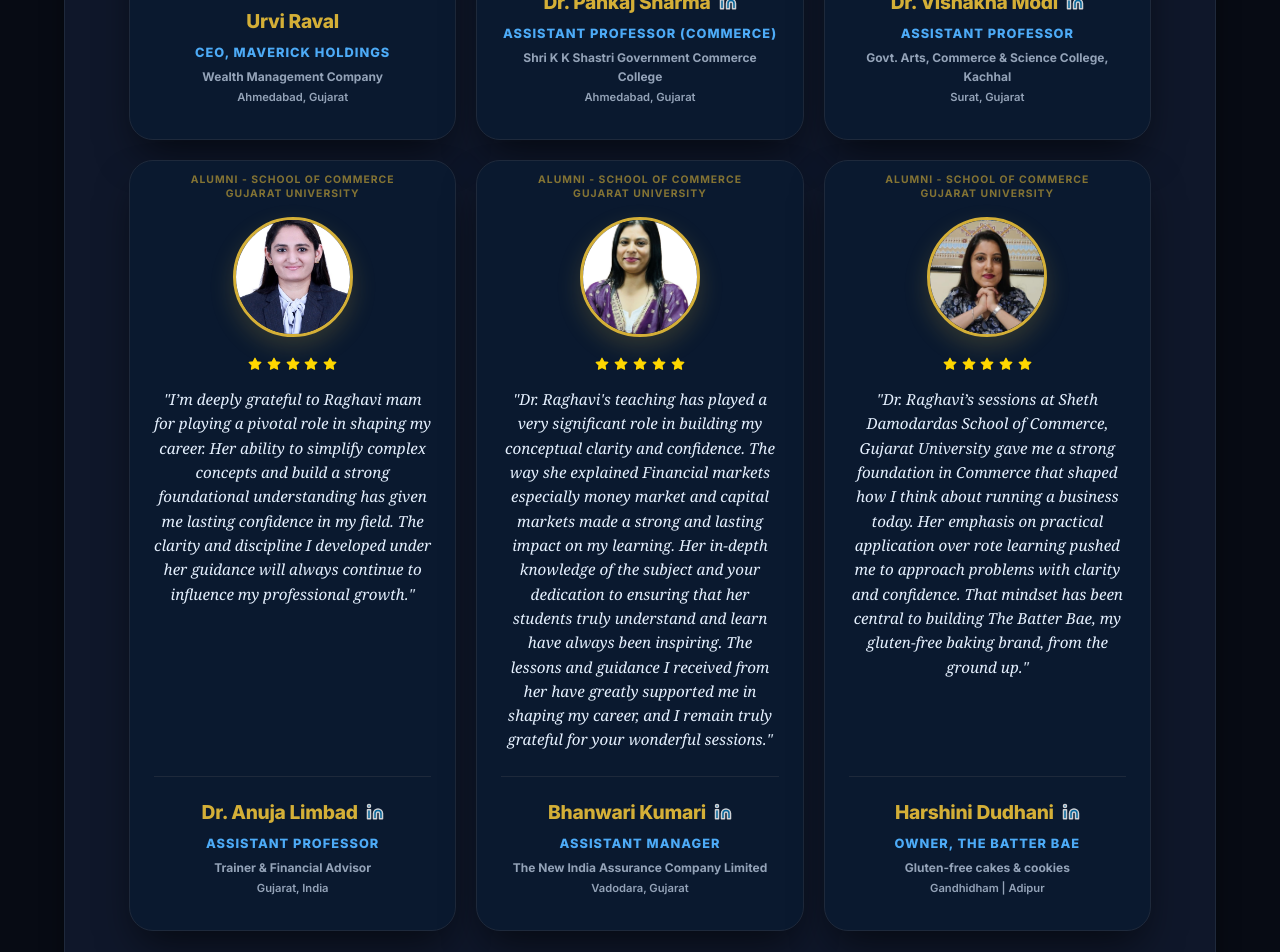
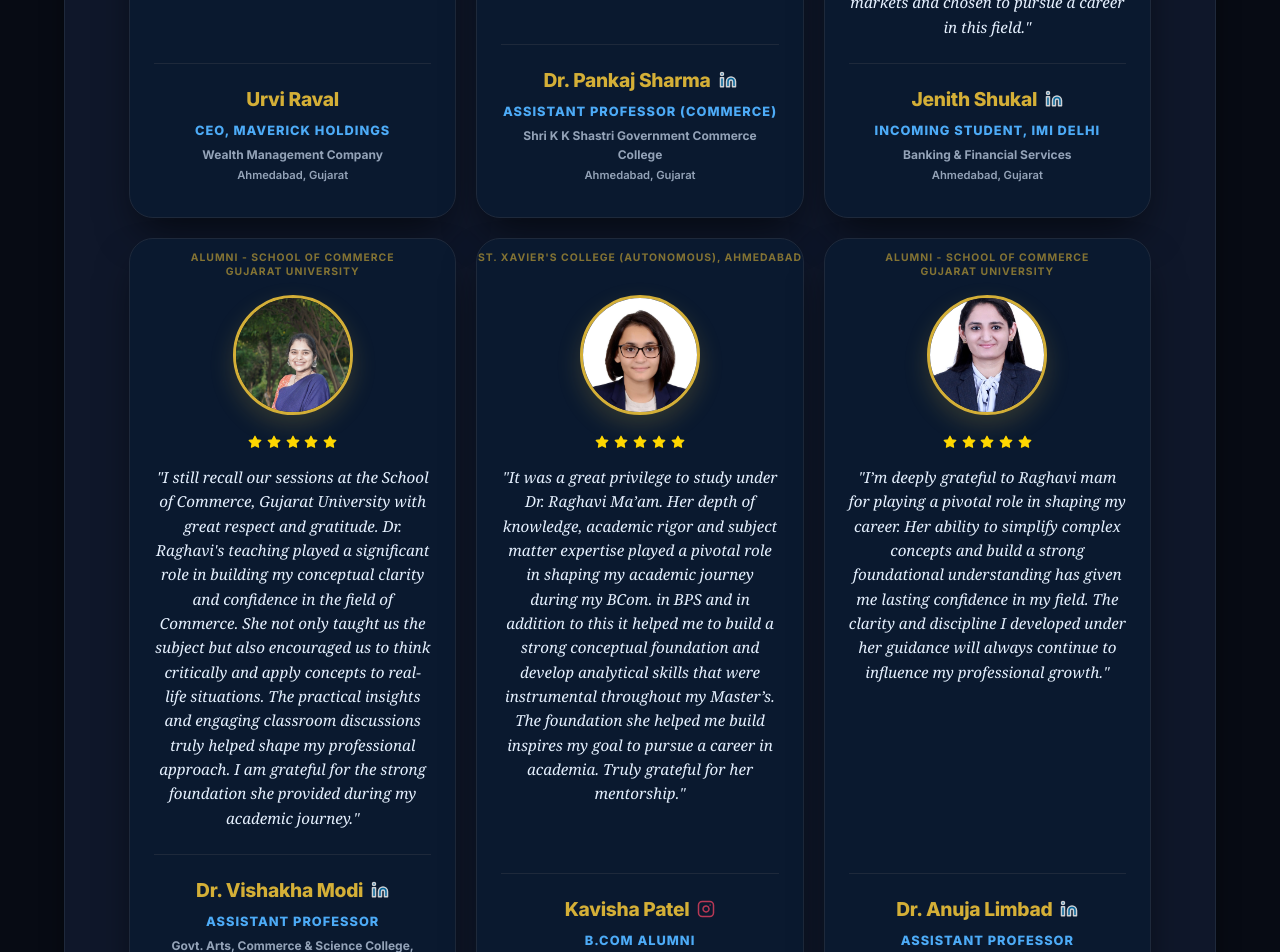
Before and after one commit to NCRaghavi/Raghavi, a React (Vite) app: page /testimonials in a window 1280 px wide. Shown: the part 1220-2172 px from the top of the page. Built offline with nearby package versions, Linux system fonts and the light colour scheme.

Commit message:
testimonials edit

```diff
--- a/src/components/Home.jsx
+++ b/src/components/Home.jsx
@@ -1,6 +1,6 @@
 import React, { useState, useEffect } from 'react';
 import { Link } from 'react-router-dom';
-import { ArrowRight, BookOpen, GraduationCap, Download, Globe, PieChart, TrendingUp, Landmark, Star, Quote, Play, ChevronLeft, ChevronRight, Users, Linkedin } from 'lucide-react';
+import { ArrowRight, BookOpen, GraduationCap, Download, Globe, PieChart, TrendingUp, Landmark, Star, Quote, Play, ChevronLeft, ChevronRight, Users, Linkedin, Instagram } from 'lucide-react';
 import { testimonialsData } from '../data/testimonials';
 
 const TestimonialSlider = () => {
@@ -164,6 +164,18 @@
                     onMouseOut={(e) => e.currentTarget.style.opacity = '0.8'}
                   >
                     <Linkedin size={18} fill="#0077B5" color="white" />
+                  </a>
+                )}
+                {testimonial.instagram && (
+                  <a
+                    href={testimonial.instagram}
+                    target="_blank"
+                    rel="noopener noreferrer"
+                    style={{ color: '#E4405F', opacity: 0.8, display: 'flex', transition: 'opacity 0.2s' }}
+                    onMouseOver={(e) => e.currentTarget.style.opacity = '1'}
+                    onMouseOut={(e) => e.currentTarget.style.opacity = '0.8'}
+                  >
+                    <Instagram size={18} />
                   </a>
                 )}
               </h4>
--- a/src/components/TestimonialsPage.jsx
+++ b/src/components/TestimonialsPage.jsx
@@ -1,5 +1,5 @@
 import React, { useState } from 'react';
-import { Star, GraduationCap, BookOpen, Users, Linkedin } from 'lucide-react';
+import { Star, GraduationCap, BookOpen, Users, Linkedin, Instagram } from 'lucide-react';
 import { testimonialsData } from '../data/testimonials';
 
 export default function TestimonialsPage() {
@@ -173,6 +173,18 @@
                         <Linkedin size={18} fill="#0077B5" color="white" />
                       </a>
                     )}
+                    {testimonial.instagram && (
+                      <a
+                        href={testimonial.instagram}
+                        target="_blank"
+                        rel="noopener noreferrer"
+                        style={{ color: '#E4405F', opacity: 0.8, display: 'flex', transition: 'opacity 0.2s' }}
+                        onMouseOver={(e) => e.currentTarget.style.opacity = '1'}
+                        onMouseOut={(e) => e.currentTarget.style.opacity = '0.8'}
+                      >
+                        <Instagram size={18} />
+                      </a>
+                    )}
                   </h4>
                   <div style={{ display: 'flex', flexDirection: 'column', gap: '0.2rem' }}>
                     <p style={{
--- a/src/data/testimonials.js
+++ b/src/data/testimonials.js
@@ -20,6 +20,20 @@
       stars: 5,
       category: "student",
       priority: 10
+    },
+    {
+      id: 7,
+      name: "Jenith Shukal",
+      topic: "Incoming Student, IMI Delhi",
+      college: "Banking & Financial Services",
+      location: "Ahmedabad, Gujarat",
+      institution: "St. Xavier's College (Autonomous), Ahmedabad",
+      image: "/images/testimonials/jenith.jpeg",
+      linkedin: "https://www.linkedin.com/in/jenith-shukal-6a9a54212/",
+      text: "Studying under the guidance of Dr. Raghavi ma’am has been an incredible experience. She has not only been an excellent teacher but also a remarkable mentor. From simplifying complex economic theories to helping me develop a deeper understanding of capital markets, she constantly encouraged me to push my limits and grow both academically and personally. At every step, Raghavi ma’am has played a significant role in shaping me into a better individual. Without her guidance and support, I would not have been able to publish my research paper, nor would I have discovered my passion for capital markets and chosen to pursue a career in this field.",
+      stars: 5,
+      category: "student",
+      priority: 8
     },
     {
       id: 1,
@@ -49,6 +63,20 @@
       stars: 5,
       category: "student",
       priority: 8
+    },
+    {
+      id: 8,
+      name: "Kavisha Patel",
+      topic: "B.Com Alumni",
+      college: "St. Xavier's College",
+      location: "Ahmedabad, Gujarat",
+      institution: "St. Xavier's College (Autonomous), Ahmedabad",
+      image: "/images/testimonials/kavisha.jpeg",
+      instagram: "https://www.instagram.com/kavishapatell?igsh=NTQ3MW55MWR6amRx&utm_source=qr",
+      text: "It was a great privilege to study under Dr. Raghavi Ma’am. Her depth of knowledge, academic rigor and subject matter expertise played a pivotal role in shaping my academic journey during my BCom. in BPS and in addition to this it helped me to build a strong conceptual foundation and develop analytical skills that were instrumental throughout my Master’s. The foundation she helped me build inspires my goal to pursue a career in academia. Truly grateful for her mentorship.",
+      stars: 5,
+      category: "student",
+      priority: 7
     },
     {
       id: 5,
```
Also changed, not shown: public/images/testimonials/jenith.jpeg (added), public/images/testimonials/kavisha.jpeg (added).
